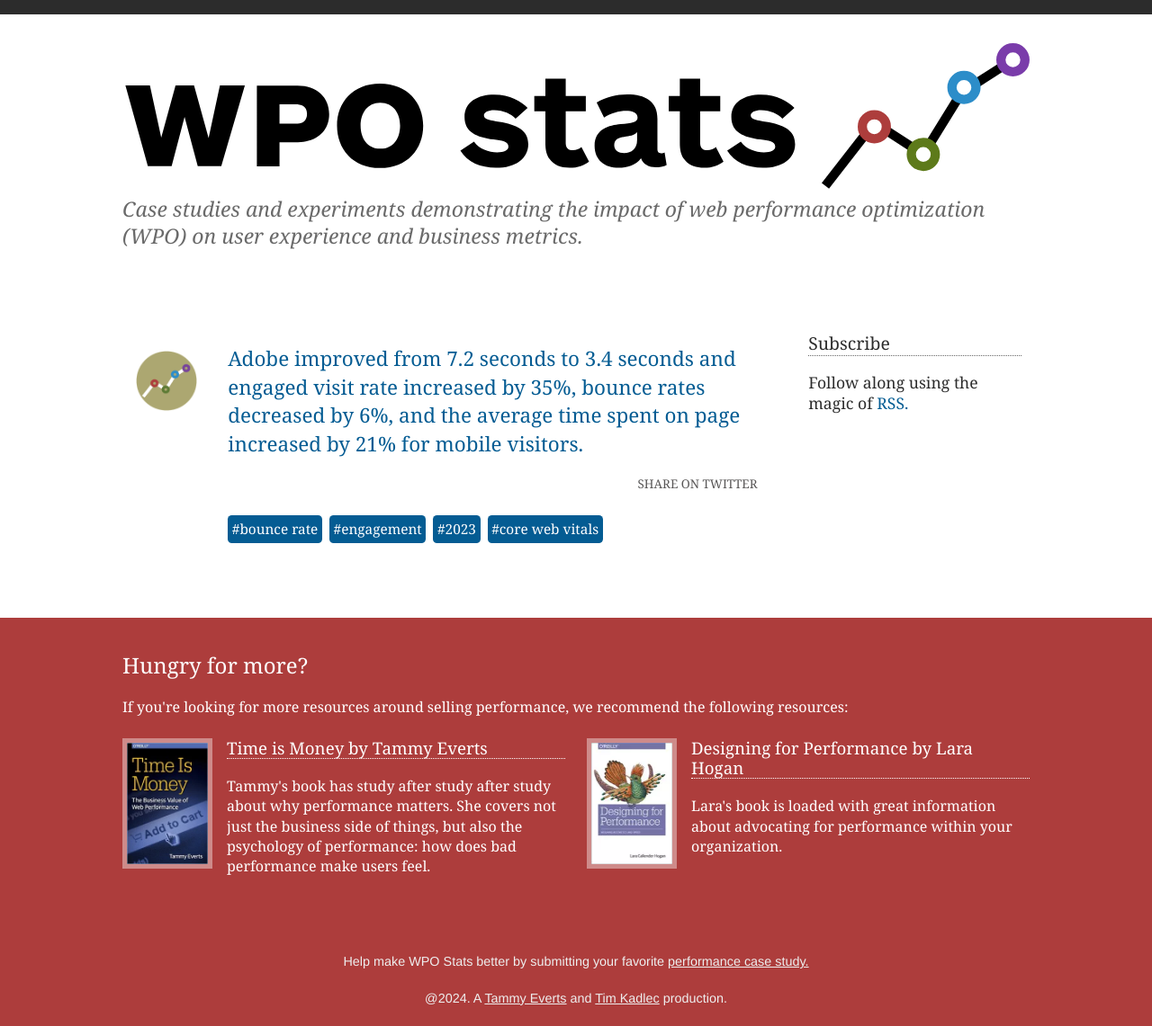
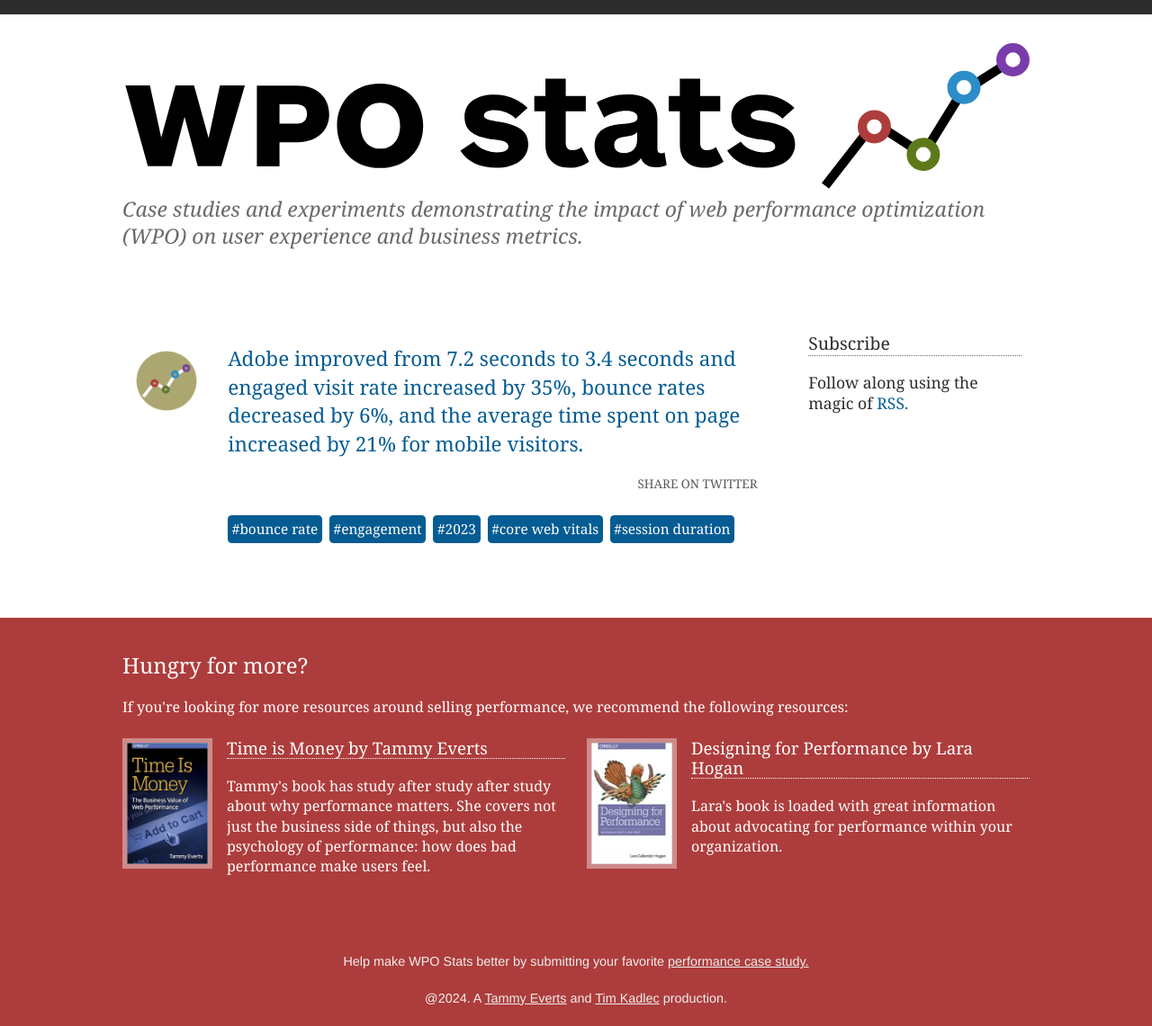
Before and after one commit to tkadlec/WPOStats, a Jekyll site: the page built from _posts/2023-10-10-adobe-lcp-engagement.md, in a window 1280 px wide. Shown: the whole page at 90% size. Built offline with Jekyll 4.4.1, drawn with Linux system fonts in a browser that asks for light colours.

Commit message:
add session duration to adobe LCP case study

```diff
--- a/_posts/2023-10-10-adobe-lcp-engagement.md
+++ b/_posts/2023-10-10-adobe-lcp-engagement.md
@@ -8,4 +8,5 @@
  - engagement
  - "2023"
  - core web vitals
+ - session duration
 ---
```
